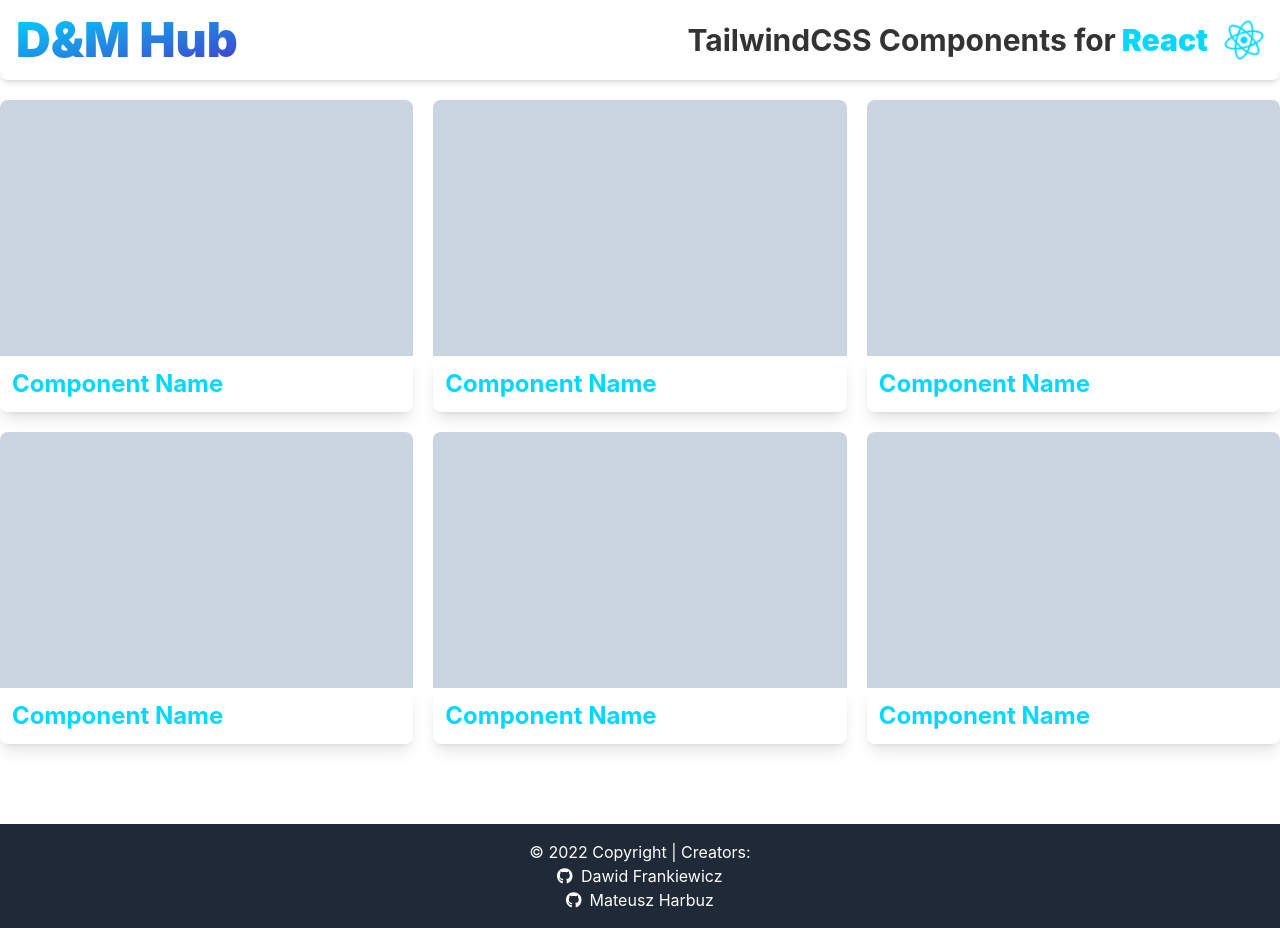
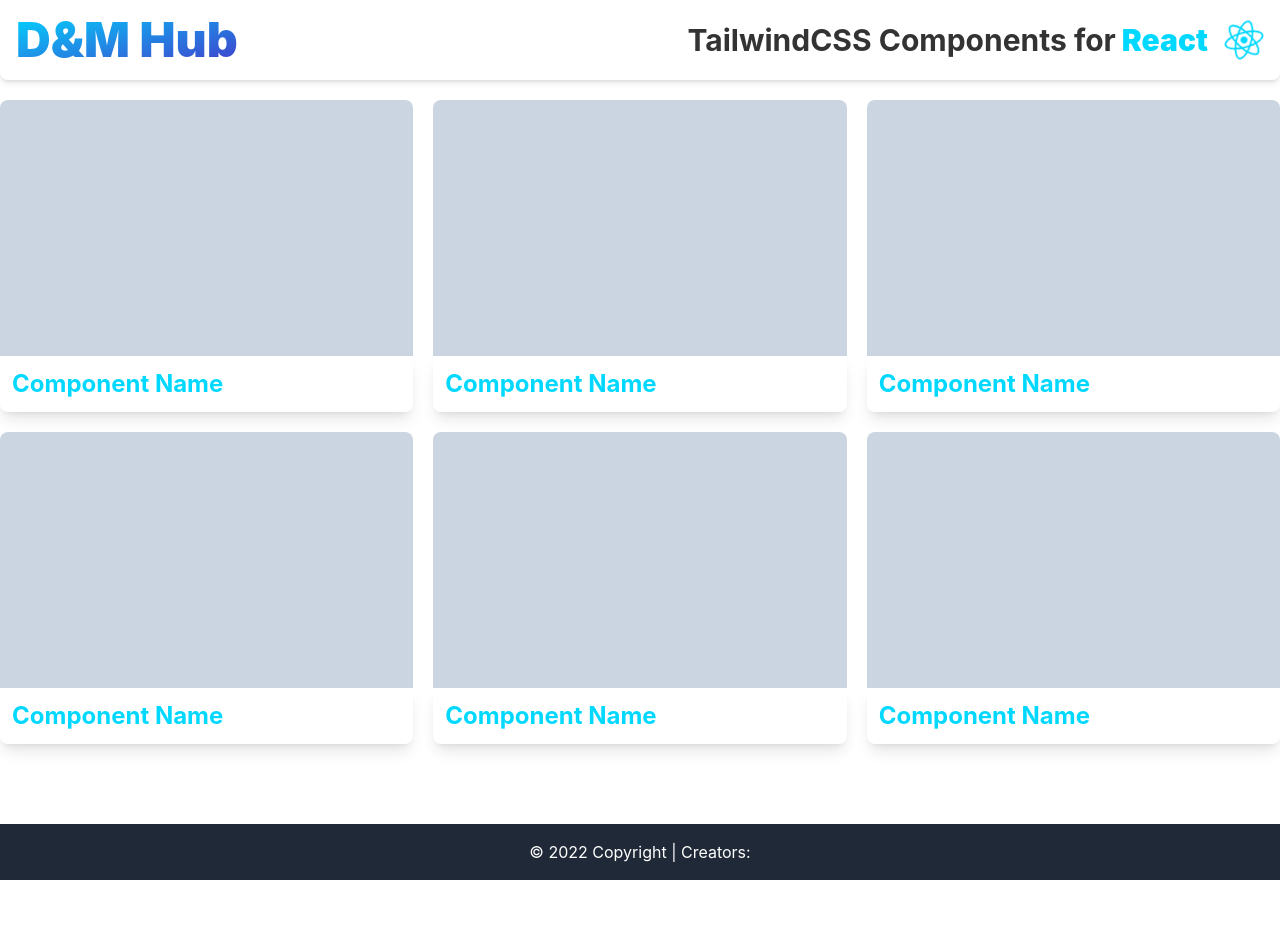
Before and after one commit to DawidFrankiewicz/react-tailwind-components, a React (Vite) app: page / in a window 1280 px wide. After the commit the page ends 880 px from the top, so only its background shows below. Built offline with nearby package versions, Linux system fonts and the light colour scheme.

Commit message:
deleating code

```diff
--- a/src/components/Footer.jsx
+++ b/src/components/Footer.jsx
@@ -5,27 +5,7 @@ function Footer() {
 	return (
 		<footer className="bg-gray-800 text-white text-center py-4 mt-20">
 			<div className="container mx-auto">
-				<ul>
-					© 2022 Copyright | Creators:
-					<li>
-						<a
-							href="https://github.com/DawidFrankiewicz"
-							className="hover:text-emerald-300"
-						>
-							<FontAwesomeIcon icon={faGithub} className="mr-2" />
-							Dawid Frankiewicz
-						</a>
-					</li>
-					<li>
-						<a
-							href="https://github.com/Mefiasty"
-							className="hover:text-emerald-300"
-						>
-							<FontAwesomeIcon icon={faGithub} className="mr-2" />
-							Mateusz Harbuz
-						</a>
-					</li>
-				</ul>
+				<ul>© 2022 Copyright | Creators:</ul>
 			</div>
 		</footer>
 	);
```
